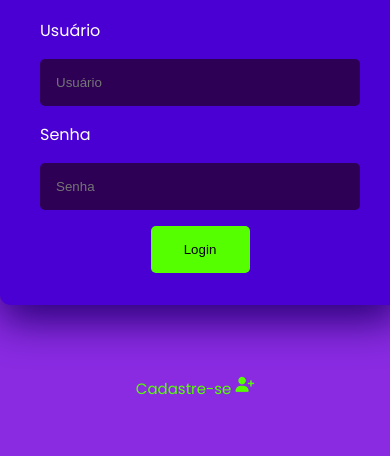
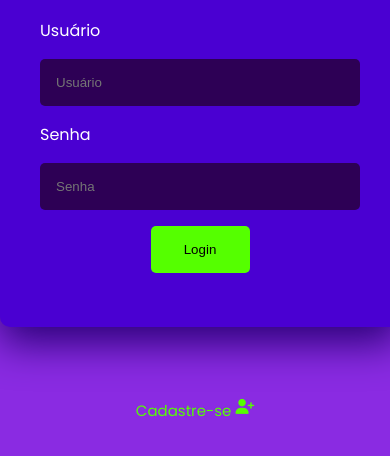
Before and after one commit to PauloRicardoDev/login-pag, a plain HTML site: page index.html in a window 390 px wide. Shown: the part 640-1096 px from the top of the page. Drawn offline with Linux system fonts and the light colour scheme.

Commit message:
Ajustes Responsividade

```diff
--- a/style.css
+++ b/style.css
@@ -8,7 +8,7 @@ body{
 .caixa__principal{
     background-color: #8a2be2;
     width: 80%;
-    height: 70vh;
+    height: 600px !important;
     display: flex;
     justify-content: center;
     align-items: center;
@@ -37,7 +37,7 @@ body{
 .caixa__login{
     width: 70%;
     background-color: #4a00d2;
-    height: 52vh;
+    height: 400px !important;
     border-radius: 10px;
     box-shadow: 0 1rem 40px #2a0077;
     margin: 0 auto;
@@ -107,8 +107,8 @@ a{
         background-color: #8a2be2;
     }
     .caixa__principal{
-        width: 100%;
-        height:100%;
+        width: 100% !important;
+        height:100% !important;
         border-radius: 0;
         flex-direction: column ;
     }
@@ -130,7 +130,7 @@ a{
     }
     .caixa__login{
         width:400px!important;
-        height: 60% !important;
+        height: 400px !important;
         background-color: #4a00d2;
         border-radius: 10px;
         box-shadow: 0 1rem 40px #2a0077;
```
